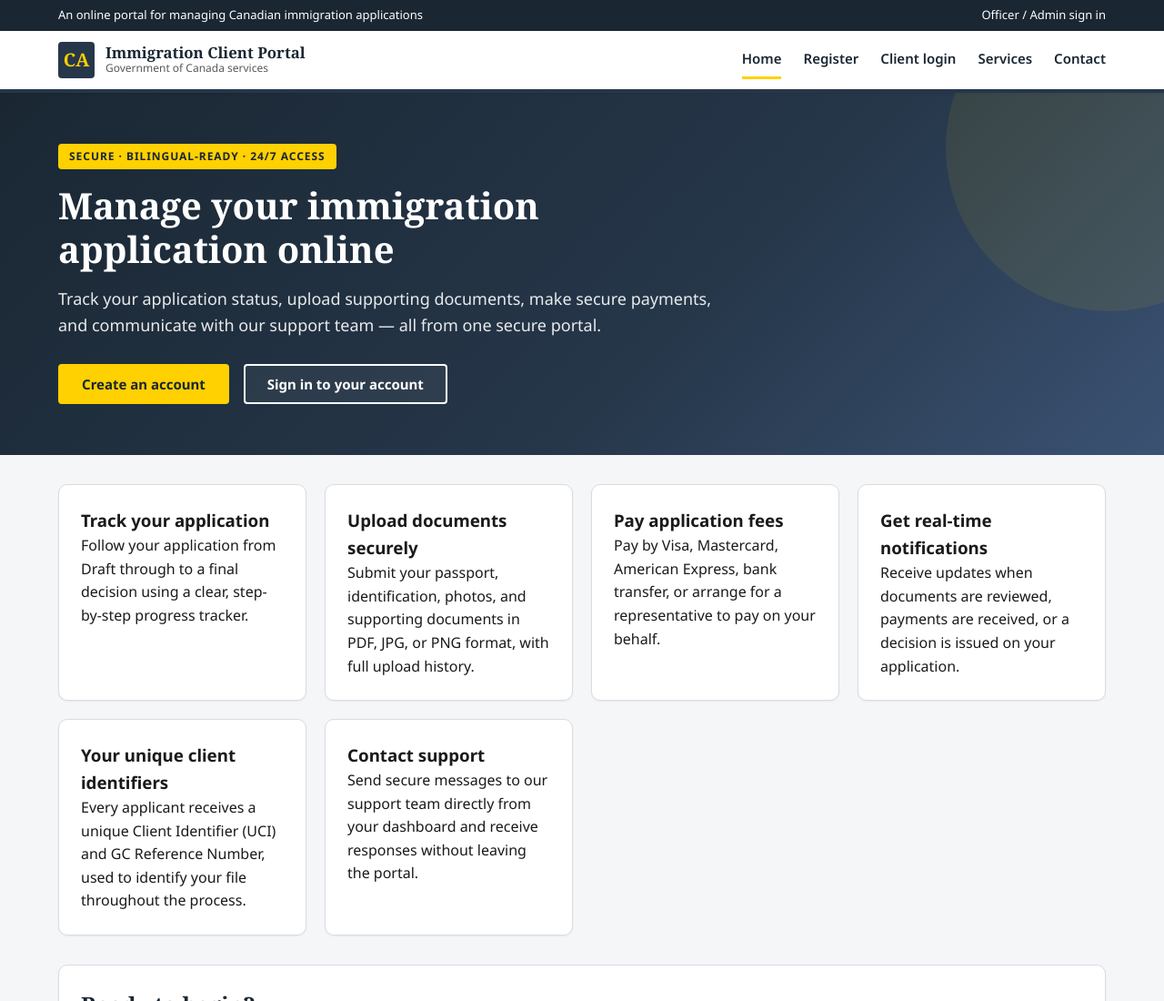
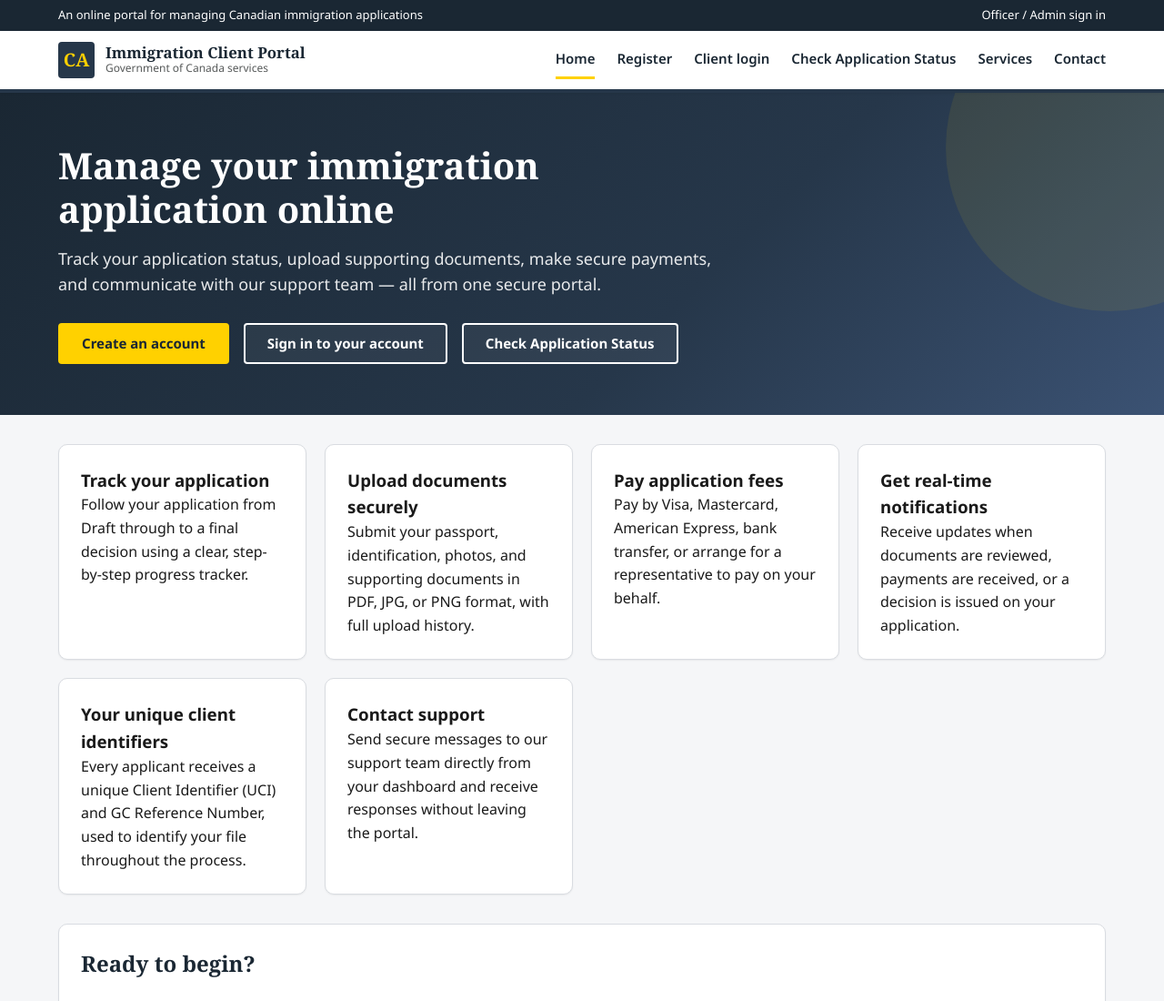
Before and after one commit to pointfinauto-collab/immigration-portal, a website: page index.html in a window 1280 px wide. Shown: the top 1100 px of the page at 91% size. Drawn offline with Linux system fonts and the light colour scheme; a web font is replaced by a local one.

Commit message:
Update index.html

```diff
--- a/index.html
+++ b/index.html
@@ -35,6 +35,7 @@
         <a href="index.html" class="active">Home</a>
         <a href="register.html">Register</a>
         <a href="login.html">Client login</a>
+        <a href="track-status.html">Check Application Status</a>
         <a href="#services">Services</a>
         <a href="#contact">Contact</a>
       </nav>
@@ -45,7 +46,7 @@
     <section class="hero">
       <div class="container">
         <div class="hero-content">
-          <span class="hero-eyebrow">Secure &middot; Bilingual-ready &middot; 24/7 access</span>
+
           <h1>Manage your immigration application online</h1>
           <p>
             Track your application status, upload supporting documents, make secure payments,
@@ -54,6 +55,7 @@
           <div class="hero-actions">
             <a href="register.html" class="btn btn-accent">Create an account</a>
             <a href="login.html" class="btn btn-outline" style="background-color: rgba(255,255,255,0.05); color: #fff; border-color: #fff;">Sign in to your account</a>
+            <a href="track-status.html" class="btn btn-outline" style="background-color: rgba(255,255,255,0.05); color: #fff; border-color: #fff;">Check Application Status</a>
           </div>
         </div>
       </div>
```
